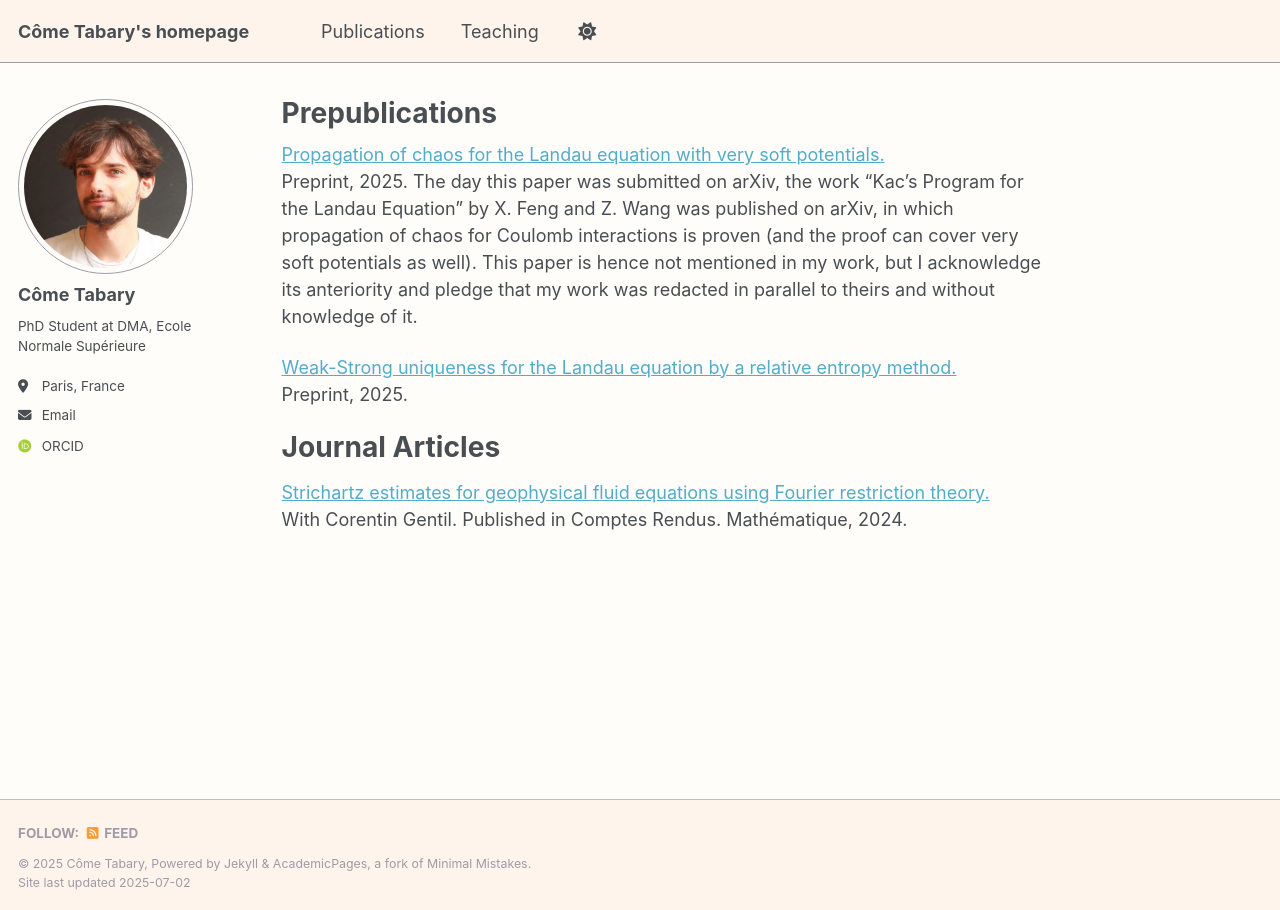
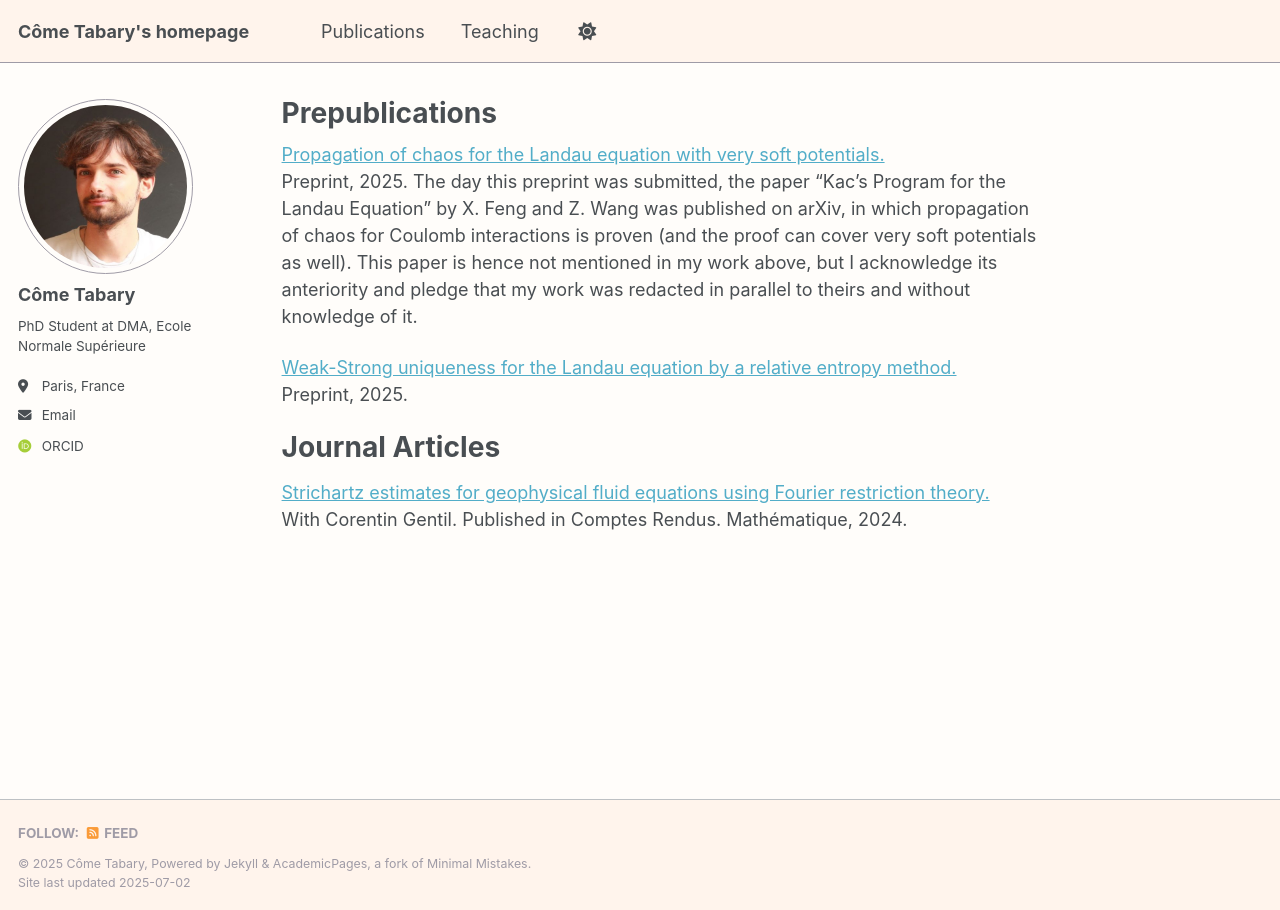
Before and after one commit to c-tabary/c-tabary.github.io, a Jekyll site: the page built from _pages/publications.md, in a window 1280 px wide. Built offline with Jekyll 4.4.1, drawn with Linux system fonts in a browser that asks for light colours; some web fonts are replaced.

Commit message:
Update publications.md

```diff
--- a/_pages/publications.md
+++ b/_pages/publications.md
@@ -7,7 +7,7 @@ redirect_from:
 ---
 [Propagation of chaos for the Landau equation with very soft potentials.](https://arxiv.org/pdf/2506.15795)
 \
-Preprint, 2025. The day this paper was submitted on arXiv, the work "Kac's Program for the Landau Equation" by X. Feng and Z. Wang was published on arXiv, in which propagation of chaos for Coulomb interactions is proven (and the proof can cover very soft potentials as well). This paper is hence not mentioned in my work, but I acknowledge its anteriority and pledge that my work was redacted in parallel to theirs and without knowledge of it.
+Preprint, 2025. The day this preprint was submitted, the paper "Kac's Program for the Landau Equation" by X. Feng and Z. Wang was published on arXiv, in which propagation of chaos for Coulomb interactions is proven (and the proof can cover very soft potentials as well). This paper is hence not mentioned in my work above, but I acknowledge its anteriority and pledge that my work was redacted in parallel to theirs and without knowledge of it.
 
 [Weak-Strong uniqueness for the Landau equation by a relative entropy method.](https://arxiv.org/pdf/2505.21120)
 \
```
